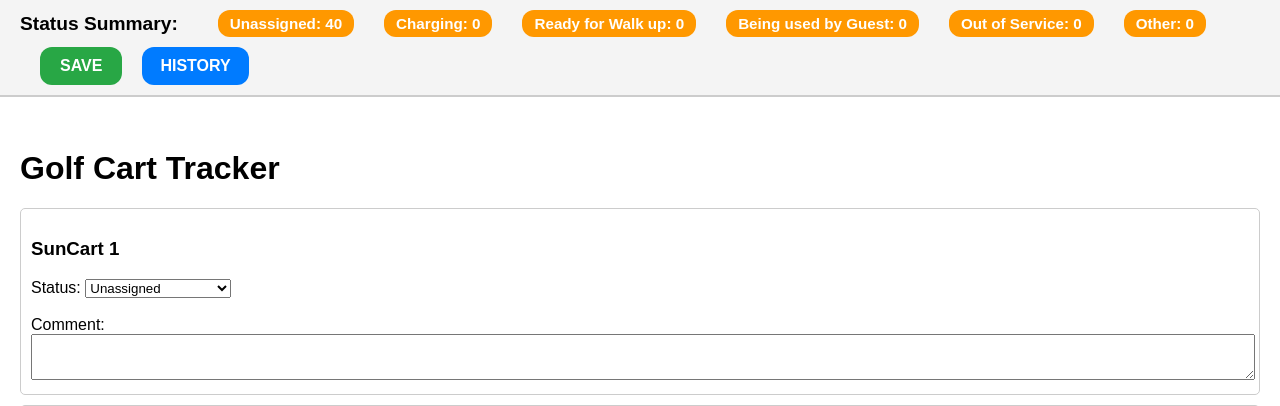
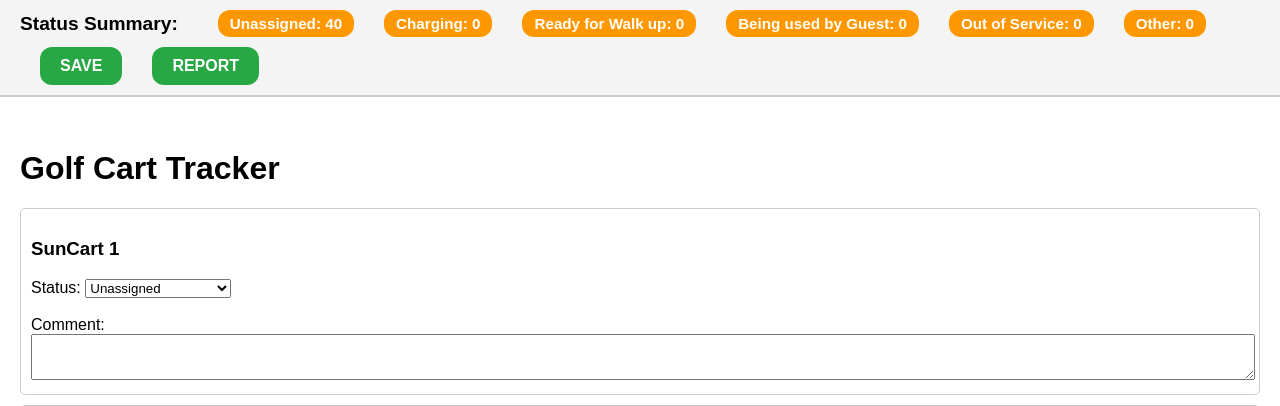
Before and after one commit to ojavier0506-ui/golf_carts, a Flask app: page / in a window 1280 px wide. Shown: the top 406 px of the page. Run offline with Flask 3, Linux system fonts and the light colour scheme; the visitor is signed in with stand-in values (Sample User, id 1); parts of the project's set-up code (start-up, migrations or seed data) failed here and were passed over.

Commit message:
Update index.html

```diff
--- a/templates/index.html
+++ b/templates/index.html
@@ -62,7 +62,7 @@
 
         .modal-content button { margin-top: 15px; padding: 5px 15px; }
 
-        /* Botón SAVE */
+        /* Botón SAVE y REPORT */
         .save-top {
             margin-left: 20px;
             padding: 10px 20px;
@@ -76,26 +76,12 @@
         }
 
         .save-top:hover { background-color: #218838; }
-
-        /* Botón HISTORY */
-        .history-top {
-            margin-left: 10px;
-            padding: 10px 18px;
-            border-radius: 12px;
-            background-color: #007bff;
-            color: white;
-            border: none;
-            cursor: pointer;
-            font-weight: bold;
-            font-size: 1em;
-        }
-        .history-top:hover { background-color: #0069d9; }
     </style>
 </head>
 <body>
     <h1>Golf Cart Tracker</h1>
 
-    <!-- Barra fija con categorías y SAVE + HISTORY-->
+    <!-- Barra fija con categorías, SAVE, HISTORY y REPORT -->
     <div class="fixed-summary">
         <h2>Status Summary:</h2>
         {% for status, count in counts.items() %}
@@ -104,7 +90,7 @@
             </div>
         {% endfor %}
         <button class="save-top" onclick="saveChanges()">SAVE</button>
-        <button class="history-top" onclick="goHistory()">HISTORY</button>
+        <button class="save-top" onclick="window.location.href='/report'">REPORT</button>
     </div>
 
     <form id="cart-form" method="POST">
@@ -136,11 +122,6 @@
     </div>
 
     <script>
-        // Ir a la página de historial
-        function goHistory() {
-            window.location.href = "/history";
-        }
-
         // Mostrar modal de categoría
         function showCategory(status) {
             fetch(`/category/${status}`)
```
